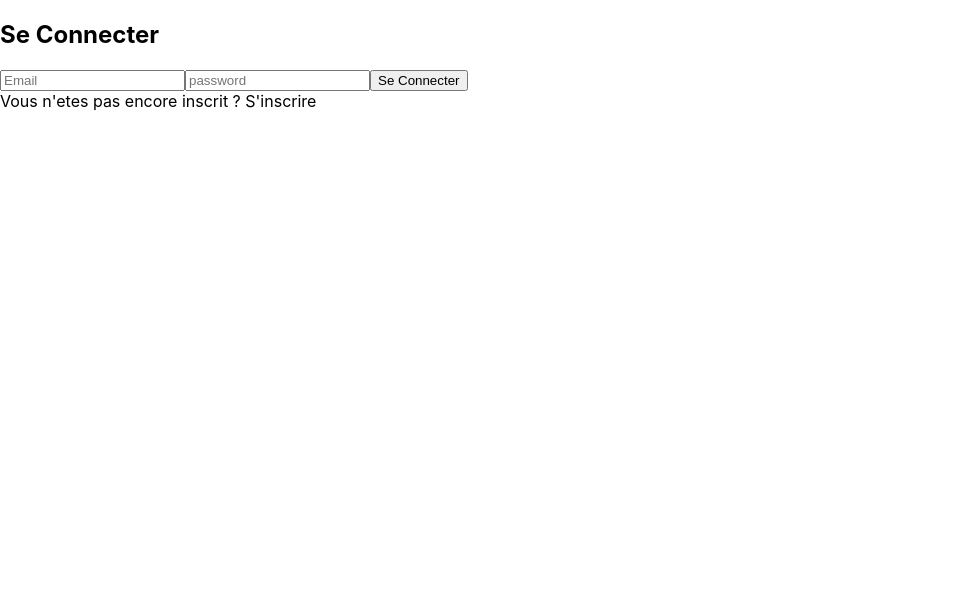
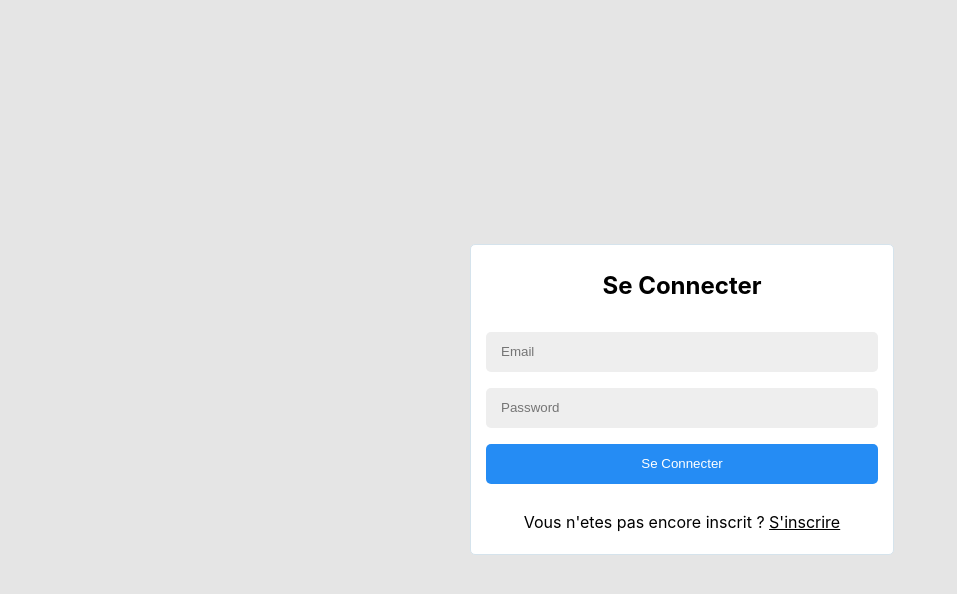
Before and after one commit to jeremydiot/chat-pepite-league-MDS1, a Next.js app in the folder frontend/: page /login in a window 1280 px wide. Shown: the top 594 px of the page, without its empty margins (0-957 px from the left). Built offline with nearby package versions, Linux system fonts and the light colour scheme.

Commit message:
update login page

```diff
--- a/frontend/pages/_app.js
+++ b/frontend/pages/_app.js
@@ -1,6 +1,7 @@
 import '../styles/globals.css'
+import '../styles/login.css'
 
-function MyApp({ Component, pageProps }) {
+function MyApp ({ Component, pageProps }) {
   return <Component {...pageProps} />
 }
 
--- a/frontend/pages/login.js
+++ b/frontend/pages/login.js
@@ -1,13 +1,15 @@
 export default function Login () {
   return (
-    <div class='d-flex flex-column'>
-      <h2>Se Connecter</h2>
-      <form class='d-flex flex-column'>
-        <input type='text' placeholder='Email' />
-        <input type='password' placeholder='password' />
-        <button type='submit'>Se Connecter</button>
-      </form>
-      <span>Vous n'etes pas encore inscrit ? <a href='/subscription'>S'inscrire</a></span>
-    </div>
+    <body>
+      <div class='modal'>
+        <h2>Se Connecter</h2>
+        <form class='form'>
+          <input type='text' placeholder='Email' class='form-input' />
+          <input type='password' placeholder='Password' class='form-input' />
+          <button type='submit' class='form-btn'>Se Connecter</button>
+        </form>
+        <span class='footer'>Vous n'etes pas encore inscrit ? <a href='/signin' class='footer-nav'>S'inscrire</a></span>
+      </div>
+    </body>
   )
 }
--- /dev/null
+++ b/frontend/styles/login.css
@@ -0,0 +1,55 @@
+body {
+  background: #E5E5E5;
+}
+
+.modal{
+  position: absolute;
+  top:244px;
+  left: 470px;
+  width: 424px;
+  height: 311px;
+  display:flex;
+  flex-direction: column;
+  justify-content: space-around;
+  align-items: center;
+  background: #FFFFFF;
+  border: 1.5px solid #D5E3EC;
+  box-sizing: border-box;
+  border-radius: 5px;
+}
+
+.form{
+  display: flex;
+  flex-direction: column;
+}
+
+.form-input{
+  padding: 0 15px;
+  margin-bottom: 1rem;
+  width:392px;
+  height: 40px;
+
+  background: #EEEEEE;
+  border-radius: 5px;
+  border-style: none;
+}
+
+.form-btn{
+  padding: 0 15px;
+  margin-bottom: 1rem;
+  width:392px;
+  height: 40px;
+
+  background: #258CF4;
+  color: #FFFFFF;
+  border-radius: 5px;
+  border-style: none;
+}
+
+.footer{
+  margin-bottom: 16px;
+}
+
+.footer-nav{
+  text-decoration: underline;
+}
```
